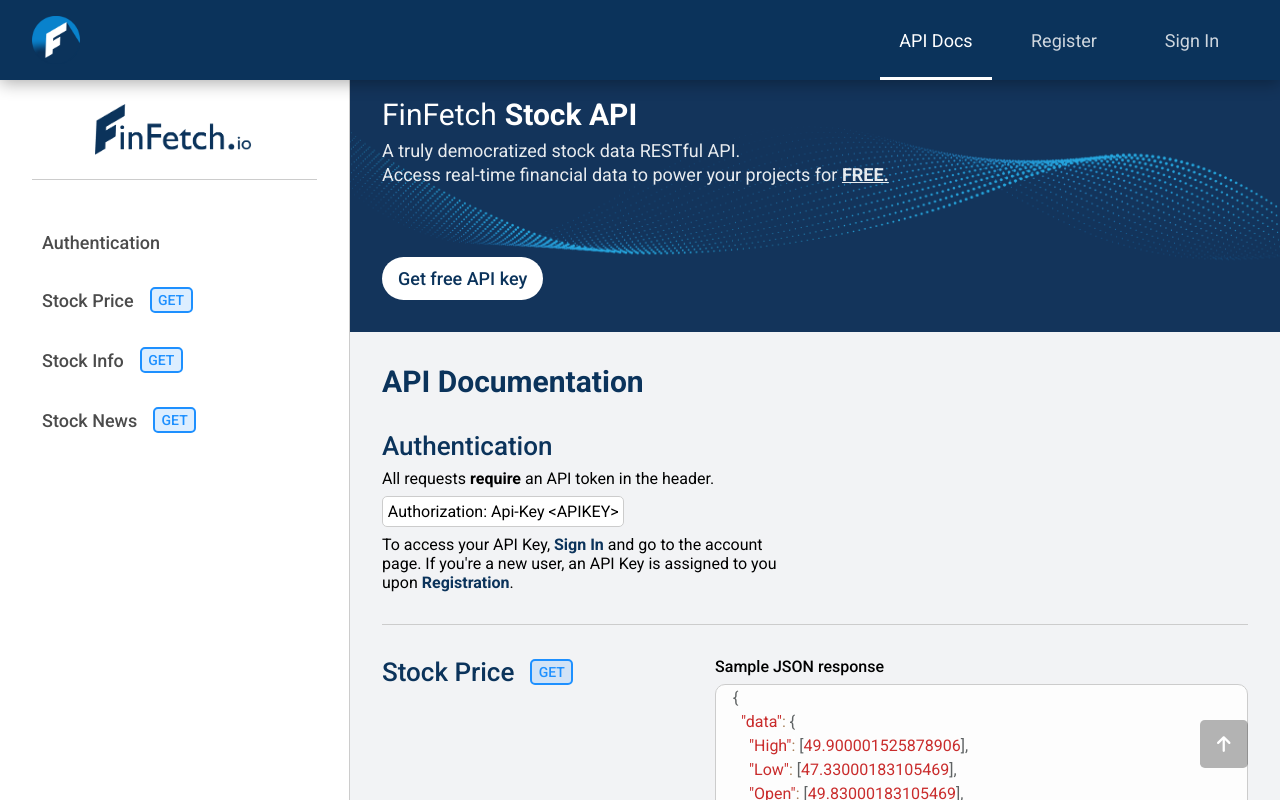
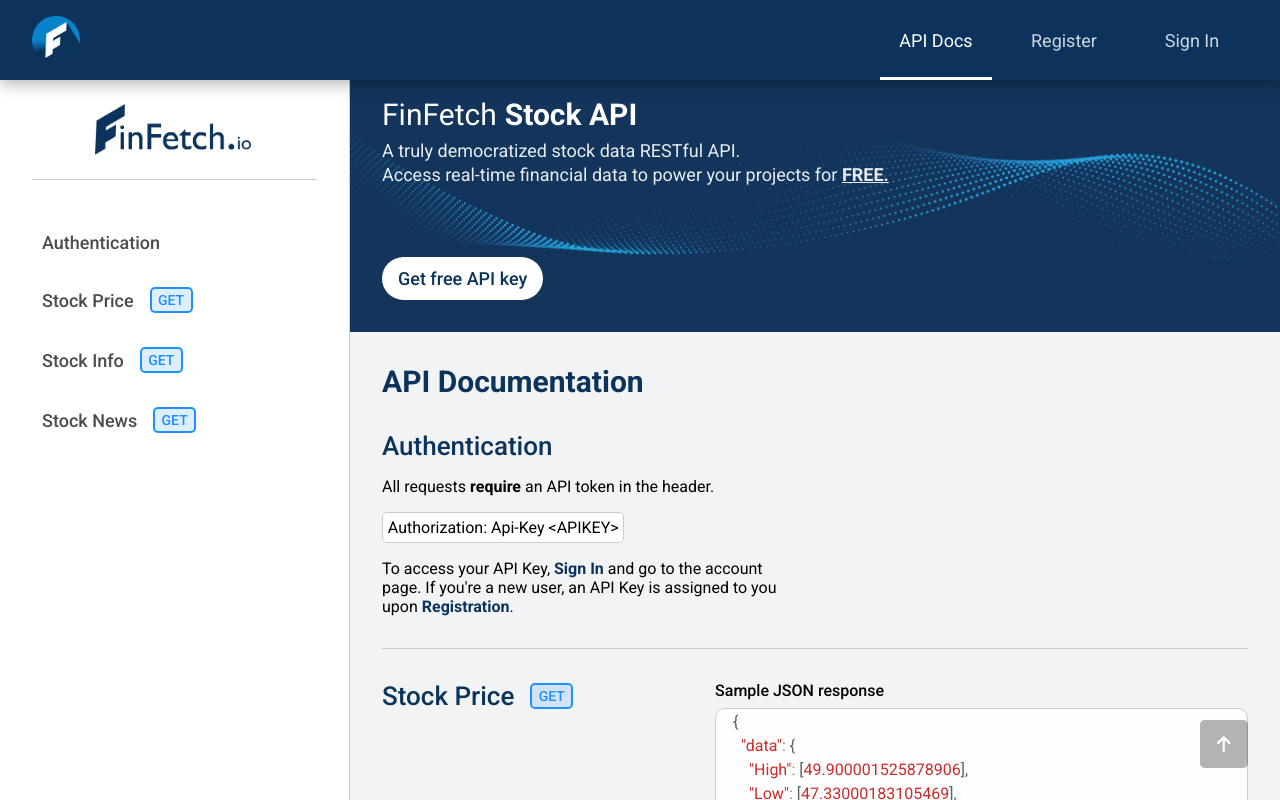
Before and after one commit to dnitecki/finfetch-ui, a React (Create React App) app: page /api/docs in a window 1280 px wide. Built offline with nearby package versions, Linux system fonts and the light colour scheme.

Commit message:
fix react 18 bug and add styles

```diff
--- a/src/apps/finfetch-api/pages/documentation/Documentation.jsx
+++ b/src/apps/finfetch-api/pages/documentation/Documentation.jsx
@@ -160,7 +160,7 @@ export default function Documentation() {
                       header={
                         <div className="tryitout-header">
                           Try it out!
-                          <img src={key} className="header-icon" />
+                          <img src={key} className="header-icon" alt="key" />
                         </div>
                       }
                       headerClassName="accordion-header"
@@ -198,7 +198,7 @@ export default function Documentation() {
                       header={
                         <div className="tryitout-header">
                           Try it out!
-                          <img src={key} className="header-icon" />
+                          <img src={key} className="header-icon" alt="key" />
                         </div>
                       }
                       headerClassName="accordion-header"
@@ -236,7 +236,7 @@ export default function Documentation() {
                       header={
                         <div className="tryitout-header">
                           Try it out!
-                          <img src={key} className="header-icon" />
+                          <img src={key} className="header-icon" alt="key" />
                         </div>
                       }
                       headerClassName="accordion-header"
--- a/src/apps/finfetch-api/pages/documentation/Documentation.scss
+++ b/src/apps/finfetch-api/pages/documentation/Documentation.scss
@@ -45,7 +45,7 @@
   display: flex;
   flex-direction: column;
   border-bottom: 1px solid #ccc;
-  scroll-margin-top: 10rem;
+  scroll-margin-top: 15rem;
   row-gap: 1rem;
 }
 .documentation-content-top {
@@ -62,7 +62,7 @@
 .documentation-text {
   display: flex;
   flex-direction: column;
-  row-gap: 0.5rem;
+  row-gap: 1rem;
   width: 25rem;
   font-size: 16px;
 }
```
Also changed, not shown: src/index.js (+4 -4 lines).
